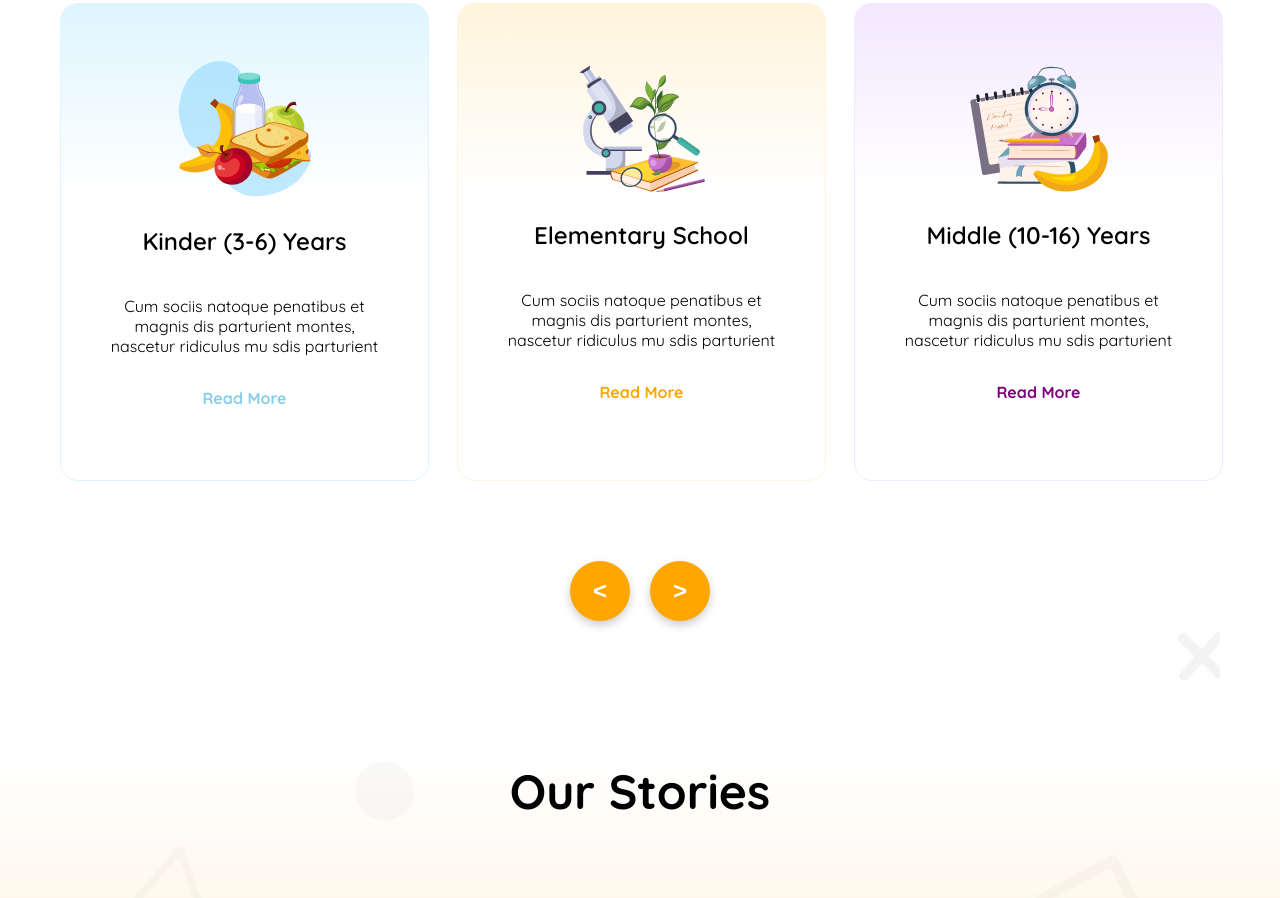
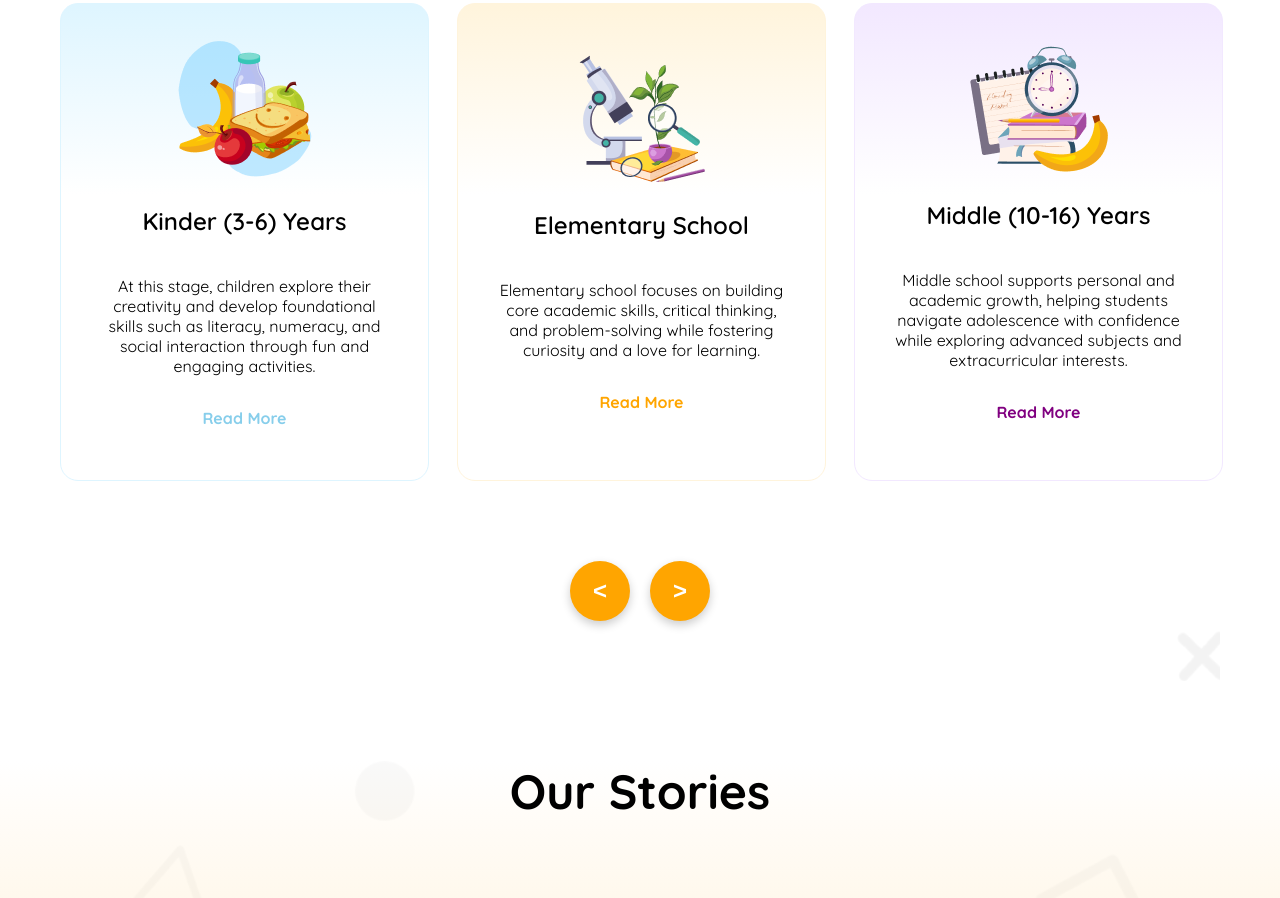
Before and after one commit to Iftekhar-Tasnim/Assignment_2-Responsive-, a plain HTML site: page index.html in a window 1280 px wide. Shown: the part 915-1813 px from the top of the page. Drawn offline with Linux system fonts and the light colour scheme.

Commit message:
No lorem. Ready for submission + marquee added

```diff
--- a/index.html
+++ b/index.html
@@ -65,9 +65,7 @@
                         <img src="assets/kinder.png" alt="">
                     </div>
                     <h3 class="card_title">Kinder (3-6) Years</h3>
-                    <p class="card_des">Cum sociis natoque penatibus et magnis
-                        dis parturient montes, nascetur ridiculus
-                        mu sdis parturient</p>
+                    <p class="card_des">At this stage, children explore their creativity and develop foundational skills such as literacy, numeracy, and social interaction through fun and engaging activities.</p>
                     <p class="read_more" id="blue-1">Read More</p>
                 </div>
 
@@ -76,9 +74,7 @@
                         <img src="assets/middle.png" alt="">
                     </div>
                     <h3 class="card_title">Elementary School</h3>
-                    <p class="card_des">Cum sociis natoque penatibus et magnis
-                        dis parturient montes, nascetur ridiculus
-                        mu sdis parturient</p>
+                    <p class="card_des">Elementary school focuses on building core academic skills, critical thinking, and problem-solving while fostering curiosity and a love for learning.</p>
                     <p class="read_more" id="yellow-2">Read More</p>
                 </div>
 
@@ -87,9 +83,7 @@
                         <img src="assets/elementary.png" alt="">
                     </div>
                     <h3 class="card_title">Middle (10-16) Years</h3>
-                    <p class="card_des">Cum sociis natoque penatibus et magnis
-                        dis parturient montes, nascetur ridiculus
-                        mu sdis parturient</p>
+                    <p class="card_des">Middle school supports personal and academic growth, helping students navigate adolescence with confidence while exploring advanced subjects and extracurricular interests.</p>
                     <p class="read_more" id="purple-3">Read More</p>
                 </div>
 
@@ -192,7 +186,7 @@
                         </div>
                         <h3>Kids <br>Education </h3>
                     </div>
-                    <p>Pizza ipsum dolor meat lovers buffalo. Deep dolor roll melted bacon Bianca pan bacon pineapple Aussie. Mayo rib sauce Hawaiian meatball.</p>
+                    <p>Inspiring young minds through creativity and knowledge, fostering a foundation for lifelong learning and development.</p>
                 </div>
 
                 <div class="about_school">
```
